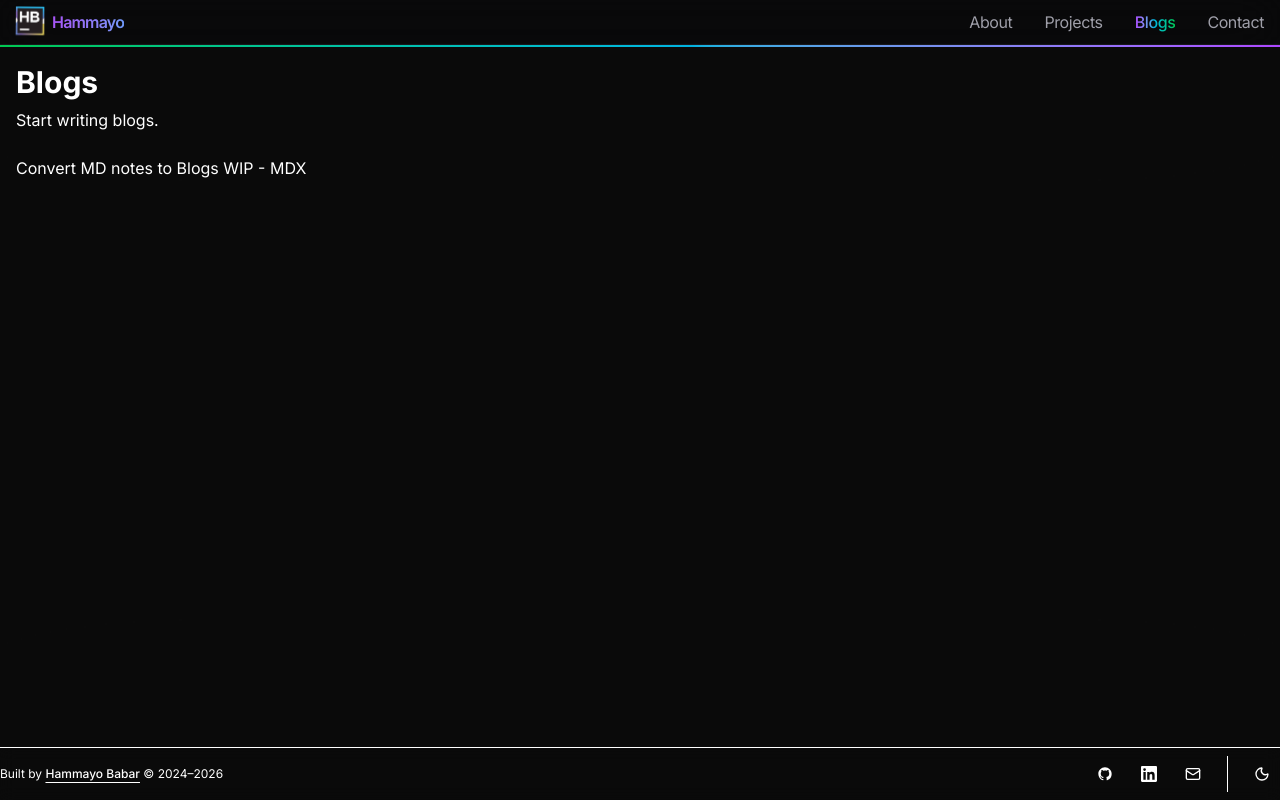
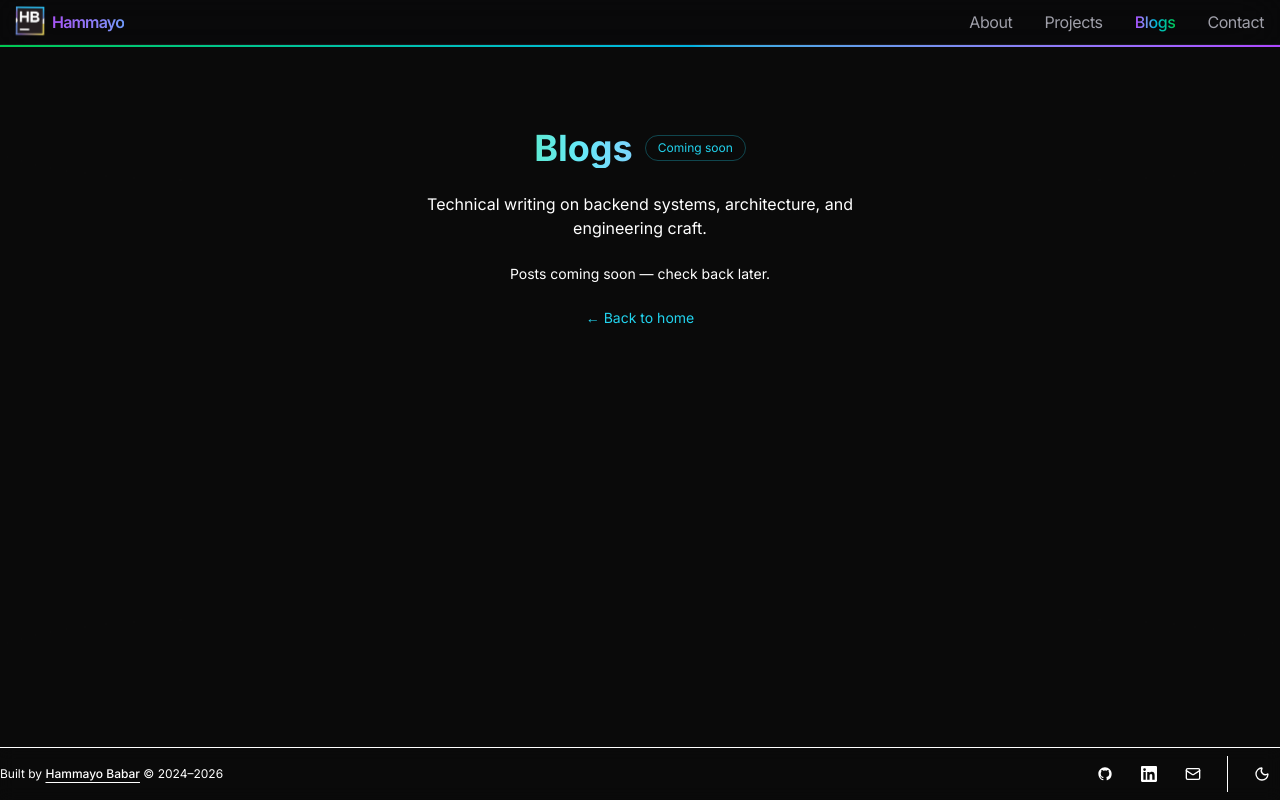
Before and after one commit to hammayo/hammayo.github.io, a Next.js app: page /blogs in a window 1280 px wide. Built offline with nearby package versions, Linux system fonts and the light colour scheme.

Commit message:
feat: /blogs styled placeholder — data-driven from content/blogs.ts

```diff
--- a/src/app/blogs/page.tsx
+++ b/src/app/blogs/page.tsx
@@ -1,25 +1,41 @@
 import { Container } from "@/features/shared/container";
 import { PageTransitionWrapper } from "@/features/shared/page-transition-wrapper";
+import { PAGE_META, SITE_URL } from "@/lib/constants";
+import { gradientText } from "@/design/variants";
+import Link from "next/link";
 import type { Metadata } from "next";
-import { PageViewEvent } from "@/features/shared/analytics-event";
+import { blogs } from "../../../content/blogs";
 
 export const metadata: Metadata = {
-  title: "Blogs",
-  description: "My tech notes",
+  title: PAGE_META.blogs.title,
+  description: PAGE_META.blogs.description,
+  openGraph: {
+    title: PAGE_META.blogs.title,
+    description: PAGE_META.blogs.description,
+    url: `${SITE_URL}/blogs`,
+  },
+  twitter: {
+    title: PAGE_META.blogs.title,
+    description: PAGE_META.blogs.description,
+  },
 };
 
-export default function ContactPage() {
+export default function BlogsPage() {
   return (
     <PageTransitionWrapper>
-      <PageViewEvent page="blogs" />
       <Container>
-        <div className="mb-6">
-          <h1 className="text-3xl font-bold mb-2">Blogs</h1>
-          <p className="text-muted-foreground">Start writing blogs.</p>
-        </div>
-
-        <div className="grid w-full grid-cols-1 gap-6 mx-auto sm:grid-cols-3">
-          Convert MD notes to Blogs WIP - MDX
+        <div className="flex flex-col items-center justify-center text-center space-y-6 py-16">
+          <div className="flex items-center gap-3">
+            <h1 className={gradientText({ size: 'heading' })}>{blogs.placeholderTitle}</h1>
+            <span className="text-xs px-3 py-1 rounded-full border border-[var(--scheme-border)] text-[var(--scheme-accent)]">
+              Coming soon
+            </span>
+          </div>
+          <p className="text-muted-foreground max-w-md">{blogs.placeholderDescription}</p>
+          <p className="text-sm text-muted-foreground">{blogs.comingSoonMessage}</p>
+          <Link href="/" className="text-sm text-[var(--scheme-accent)] hover:underline">
+            {blogs.backLinkText}
+          </Link>
         </div>
       </Container>
     </PageTransitionWrapper>
```
